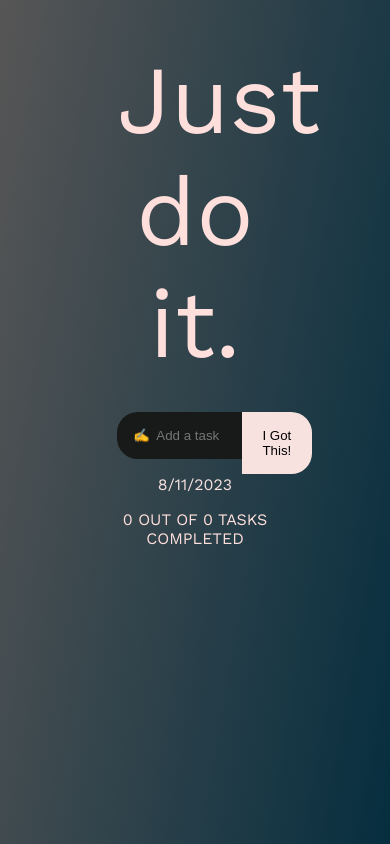
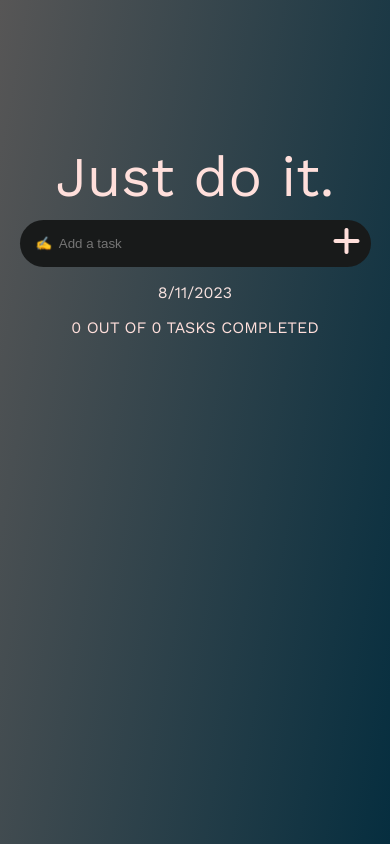
Before and after one commit to samedfft2634/to-do-v2, a plain HTML site: page index.html in a window 390 px wide. Drawn offline with nearby package versions, Linux system fonts and the light colour scheme; some packages are replaced by stand-ins of ours; a script that the page names is missing.

Commit message:
addBtn change

```diff
--- a/index.html
+++ b/index.html
@@ -24,23 +24,33 @@
     />
 
     <!-- font awesome cdn -->
-        <link rel="stylesheet" href="https://cdnjs.cloudflare.com/ajax/libs/font-awesome/6.4.2/css/all.min.css" integrity="sha512-z3gLpd7yknf1YoNbCzqRKc4qyor8gaKU1qmn+CShxbuBusANI9QpRohGBreCFkKxLhei6S9CQXFEbbKuqLg0DA==" crossorigin="anonymous" referrerpolicy="no-referrer" />
-
-
+    <link
+      rel="stylesheet"
+      href="https://cdnjs.cloudflare.com/ajax/libs/font-awesome/6.4.2/css/all.min.css"
+      integrity="sha512-z3gLpd7yknf1YoNbCzqRKc4qyor8gaKU1qmn+CShxbuBusANI9QpRohGBreCFkKxLhei6S9CQXFEbbKuqLg0DA=="
+      crossorigin="anonymous"
+      referrerpolicy="no-referrer"
+    />
   </head>
   <body>
     <main>
       <div class="title">Just do it.</div>
       <div class="inputField">
-				<input type="text" name="task" id="input" placeholder="✍  Add a task" />
-				<button type="button" class="addBtn">I Got This!</button>
+        <input
+          type="text"
+          name="task"
+          id="input"
+          placeholder="✍  Add a task"
+        />
+        <i class="fa-solid fa-plus addBtn"></i>
       </div>
       <div class="date-time"></div>
       <section class="tasks">
         <ul></ul>
       </section>
       <section class="done">
-                <span class="total">0</span> OUT OF <span class="checked">0</span> TASKS COMPLETED
+        <span class="total">0</span> OUT OF <span class="checked">0</span> TASKS
+        COMPLETED
       </section>
     </main>
 
--- a/style.css
+++ b/style.css
@@ -2,6 +2,10 @@
 	margin: 0;
 	padding: 0;
 	box-sizing: border-box;
+}
+
+::-webkit-scrollbar {
+	display: none;
 }
 
 body {
@@ -10,18 +14,29 @@ body {
 	background-size: cover;
 	background-position: center;
 	color: #ffdfdb;
-	overflow: hidden;
+	overflow: scroll;
 	min-height: 100vh;
-	display: flex;
-	flex-direction: column;
-	align-items: center;
 	padding-top: 3%;
 	font-family: "Work Sans", sans-serif;
 }
 
 main {
-	/* border: 2px solid red; */
-	width: 40%;
+	display: flex;
+	flex-direction: column;
+	justify-content: center;
+	margin: 100px auto;
+}
+
+.tasks {
+	width: 100%;
+	margin: auto;
+	display: flex;
+	justify-content: center;
+	align-items: center;
+}
+
+.createLi {
+	width: 600px;
 }
 
 .title {
@@ -33,34 +48,34 @@ main {
 
 .inputField {
 	border: none;
-	width: 100%;
 	margin-top: 2rem;
 	border-radius: 1rem;
-	/* border: 2px solid green; */
+	position: relative !important;
+	width: 650px;
+	margin: auto;
+	justify-content: center;
+	align-items: center;
 }
 .inputField #input {
-    position: relative;
 	background: transparent;
 	border: none;
-	width: 80%;
+	border-radius: 30px;
 	padding: 1rem;
-	border-top-left-radius: 1.3rem;
-	border-bottom-left-radius: 1.3rem;
+	width: 100%;
 	outline: none;
 	background-color: #181a1a;
 	color: rgb(247, 226, 223);
 	transition: all 0.4s;
 }
-.inputField .addBtn {
+.inputField i {
 	background-color: transparent;
 	border: none;
-	background-color: #f7e2df;
-	width: 18%;
-	padding: 1rem;
-	border-top-right-radius: 1.3rem;
-	border-bottom-right-radius: 1.3rem;
 	transition: 0.4s;
+	border-radius: 50%;
 	position: absolute;
+	right: 1.2rem;
+	top: 5px;
+	font-size: 2rem;
 }
 
 .inputField #input:hover {
@@ -71,6 +86,8 @@ main {
 .inputField .addBtn:hover {
 	background-color: #fff;
 	box-shadow: 1px 1px 10px #fff;
+	color: #000;
+	border-radius: 50%;
 	transition: 0.4s;
 }
 
@@ -102,7 +119,7 @@ main {
 	transition: all 0.4s ease;
 	box-shadow: 1px 1px 20px white;
 }
-.fa-trash-can{
+.fa-trash-can {
 	position: absolute;
 	right: 10px;
 }
@@ -115,22 +132,6 @@ main {
 	align-items: center;
 }
 
-.fa-circle {
-	transition: all 0.4s ease;
-}
-.fa-circle:hover {
-	background-color: green;
-	box-shadow: 1px 1px 20px yellowgreen;
-	border-radius: 50%;
-	transform: scale(1.3);
-}
-
-.fa-circle-check {
-	transition: all 0.4s ease-in-out;
-	background-color: green;
-	border-radius: 50%;
-}
-
 .exit-animation {
 	animation: exit 2s ease 0s 1 normal forwards;
 }
@@ -139,8 +140,6 @@ main {
 	margin-top: 1rem;
 	text-align: center;
 }
-
-
 
 /* checked  */
 .checkbox-wrapper-39 *,
@@ -181,10 +180,6 @@ main {
 }
 /* checked  */
 
-
-
-
-
 @keyframes exit {
 	0% {
 		opacity: 1;
@@ -196,3 +191,51 @@ main {
 		transform: translateY(250px) rotate(200deg);
 	}
 }
+
+@media (max-width: 600px) {
+	.inputField #input {
+		background: transparent;
+		border-radius: 30px;
+		outline: none;
+		background-color: #181a1a;
+		color: rgb(247, 226, 223);
+		transition: all 0.4s;
+	}
+	.inputField {
+		width: 90%;
+	}
+	.title {
+		font-size: 3.5rem;
+		margin-bottom: 10px;
+	}
+	main {
+		width: 100%;
+	}
+	.inputField i {
+		background-color: transparent;
+		border: none;
+		transition: 0.4s;
+		position: absolute;
+		right: 10px;
+		top: 5px;
+		font-size: 2rem;
+	}
+
+	.createLi {
+		width: 400px;
+	}
+}
+
+@media (max-width: 400px) {
+	.createLi {
+		width: 300px;
+	}
+	.todoText {
+		text-overflow: ellipsis;
+		white-space: nowrap;
+		overflow: scroll;
+	}
+	.todoText::-webkit-scrollbar {
+		display: none;
+	}
+}
```
Also changed, not shown: assets/nike-just-do-it-logo.webp (added). Lines whose indentation alone changed are shown as unchanged.
